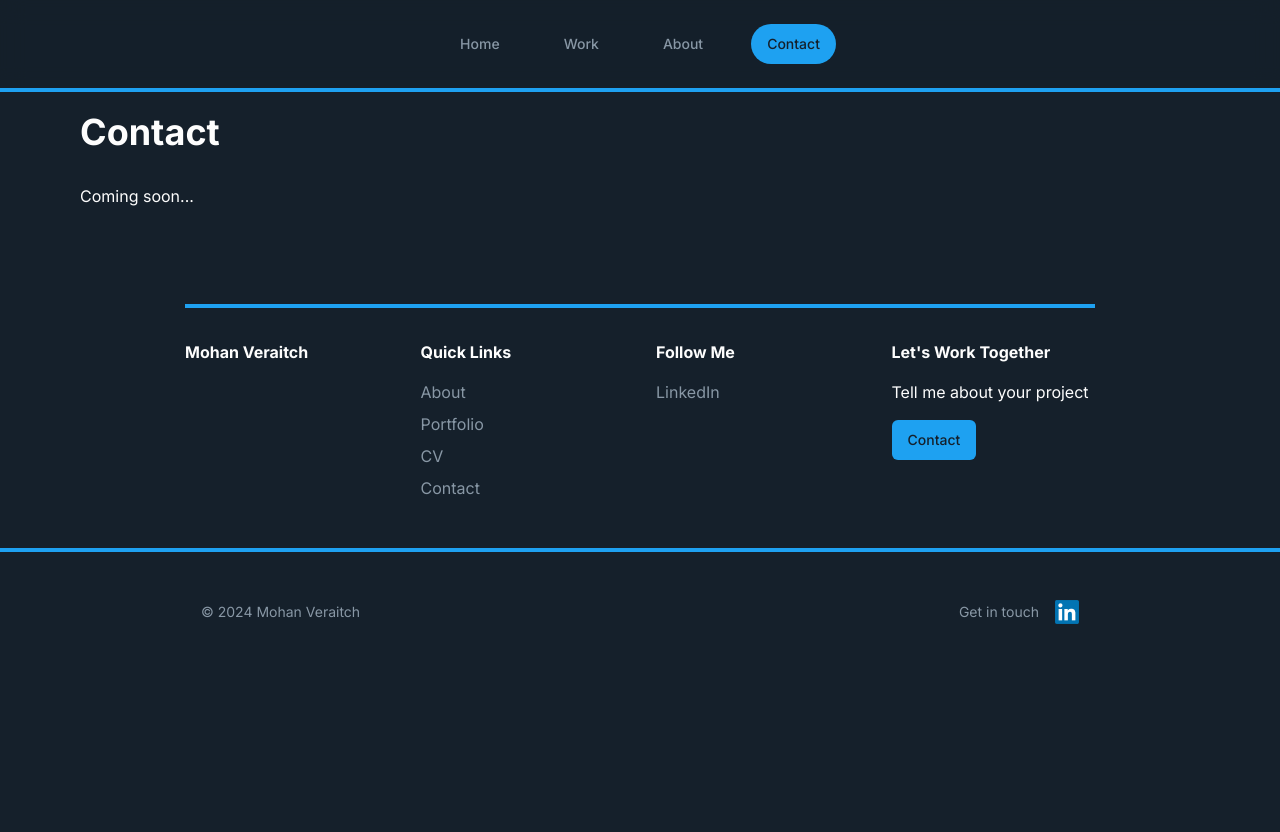
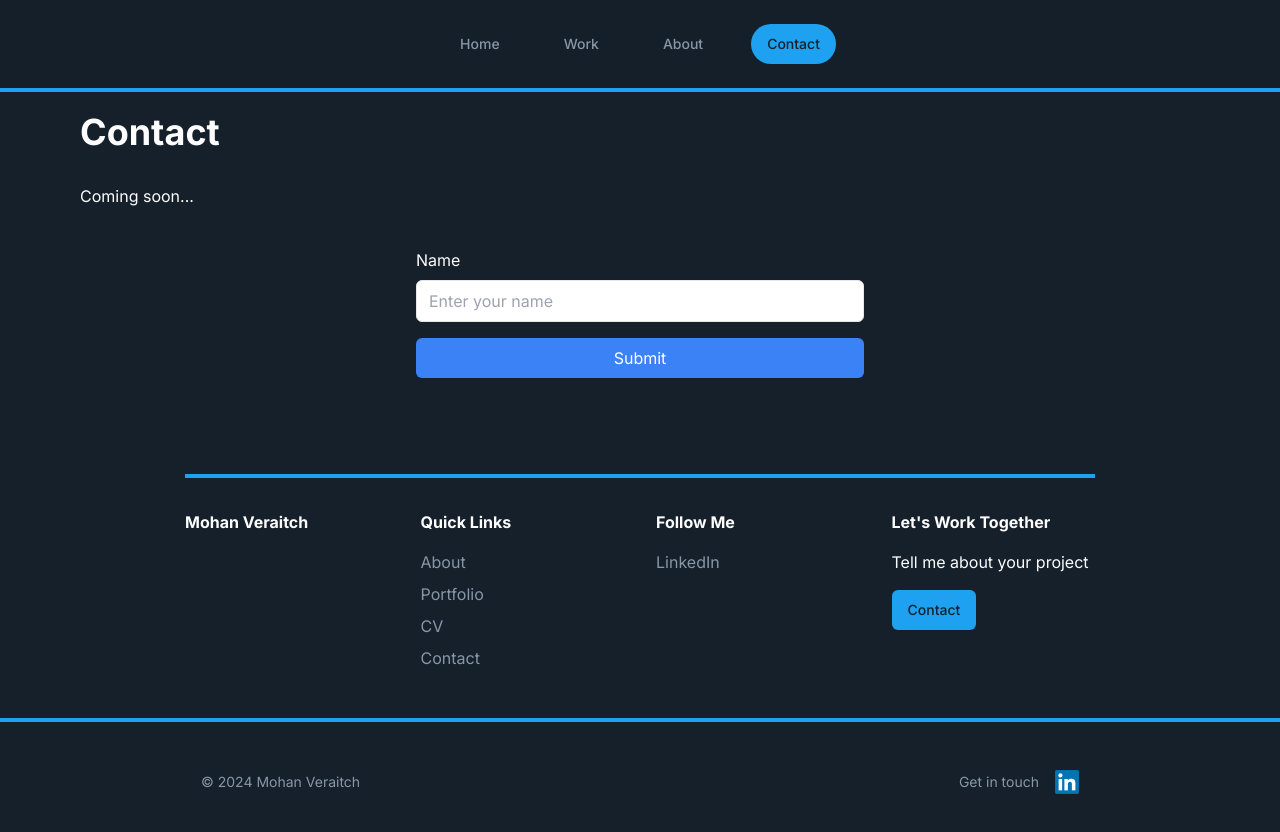
Before and after one commit to mohan-dev-ji/mv-portfolio-2024, a Next.js app: page /contact in a window 1280 px wide. Shown: the top 832 px of the page. Before the commit the page ends 800 px from the top, so only its background shows below. Built offline with nearby package versions, Linux system fonts and the light colour scheme.

Commit message:
contact start

```diff
--- a/src/app/(pages)/contact/page.tsx
+++ b/src/app/(pages)/contact/page.tsx
@@ -1,8 +1,11 @@
+import ContactForm from "@/app/components/sections/ContactForm"
+
 export default function ContactPage() {
     return (
       <div className="max-w-6xl mx-auto px-4 py-12">
         <h1 className="text-4xl font-bold mb-8">Contact</h1>
         <p>Coming soon...</p>
+        <ContactForm />
       </div>
     )
   }
--- /dev/null
+++ b/src/app/components/sections/ContactForm.tsx
@@ -0,0 +1,47 @@
+"use client"
+
+import React, { useState } from 'react';
+
+const ContactForm = () => {
+  const [formData, setFormData] = useState({
+    name: ''
+  });
+
+  const handleChange = (e: React.ChangeEvent<HTMLInputElement | HTMLTextAreaElement>) => {
+    const { name, value } = e.target;
+    setFormData(prevState => ({
+      ...prevState,
+      [name]: value
+    }));
+    console.log('Current form data:', formData);
+  };
+
+  const handleSubmit = (e: React.FormEvent<HTMLFormElement>) => {
+    e.preventDefault();
+    console.log('Form submitted:', formData);
+  };
+
+  return (
+    <div className="max-w-md mx-auto mt-10">
+      <form className="space-y-4">
+        <div>
+          <label htmlFor="name" className="block mb-2">Name</label>
+          <input
+            type="text"
+            id="name"
+            name="name"
+            value={formData.name}
+            onChange={handleChange}
+            className="w-full px-3 py-2 border rounded-md text-background"
+            placeholder="Enter your name"
+          />
+        </div>
+        <button type="submit" className="w-full bg-blue-500 text-white py-2 px-4 rounded-md hover:bg-blue-600">
+          Submit
+        </button>
+      </form>
+    </div>
+  );
+};
+
+export default ContactForm;
--- a/src/app/data/aboutData.ts
+++ b/src/app/data/aboutData.ts
@@ -9,12 +9,12 @@ export interface About {
   export const abouts: About[] = [
     {
       title: "Background",
-      description: "I'm a Product Designer with over a decade of experience in the media industry, focused on user-centered digital experiences. Growing up in London with hardworking immigrant parents, I developed a strong work ethic by helping in our family shop. My passion for visual arts led me to study fine art at Kingston University, where I honed my design skills and explored architecture and organic forms.",
+      description: "I'm a Product Designer with over a decade of experience in the media industry. Growing up in London with hardworking immigrant parents, I developed a strong work ethic from an early age. My passion for visual arts led me to study fine art at Kingston University, where I honed my design skills and explored architecture and organic forms.",
       imageSrc: "/images/background-image.png"
     },
     {
     title: "Early Career",
-    description: "My professional journey began in graphic design, followed by roles in the media industry, where I honed my skills in motion graphics, video editing, and media packaging for top streaming services like Netflix, Amazon, and Google. Through these experiences, I thrived in fast-paced, detail-oriented environments, delivering high-quality digital content under tight deadlines.",
+    description: "My professional journey began in graphic design, followed by roles in the media industry, where I learned the craft of graphic design, motion graphics and video editing. I have worked in the media industry providing a broad range of services for top streaming services like Netflix, Amazon, and Google. Through these experiences, I thrived in fast-paced, detail-oriented environments, delivering high-quality digital content under tight deadlines.",
     imageSrc: "/images/earlycareer-image.png"
     },
     {
@@ -24,7 +24,7 @@ export interface About {
     },
     {
     title: "Beyond the Surface",
-    description: "Swimming is my escape, allowing me to disconnect and immerse myself in a weightless world. Each stroke brings clarity and calm, silencing the noise around me. It’s a meditative experience that balances strength and grace, with the unique sensory elements of water. The muted sounds and rhythmic pulse create moments of pure focus and tranquility.",
+    description: "Swimming is my escape, allowing me to disconnect and immerse myself in a weightless world. It brings clarity and calm, by silencing the noise around me. It’s a meditative experience that balances strength and grace, with the unique sensory elements of water. The muted sounds and rhythmic pulse create moments of pure focus and tranquility.",
     imageSrc: "/images/swimming-image.png"
     },
     {
```
